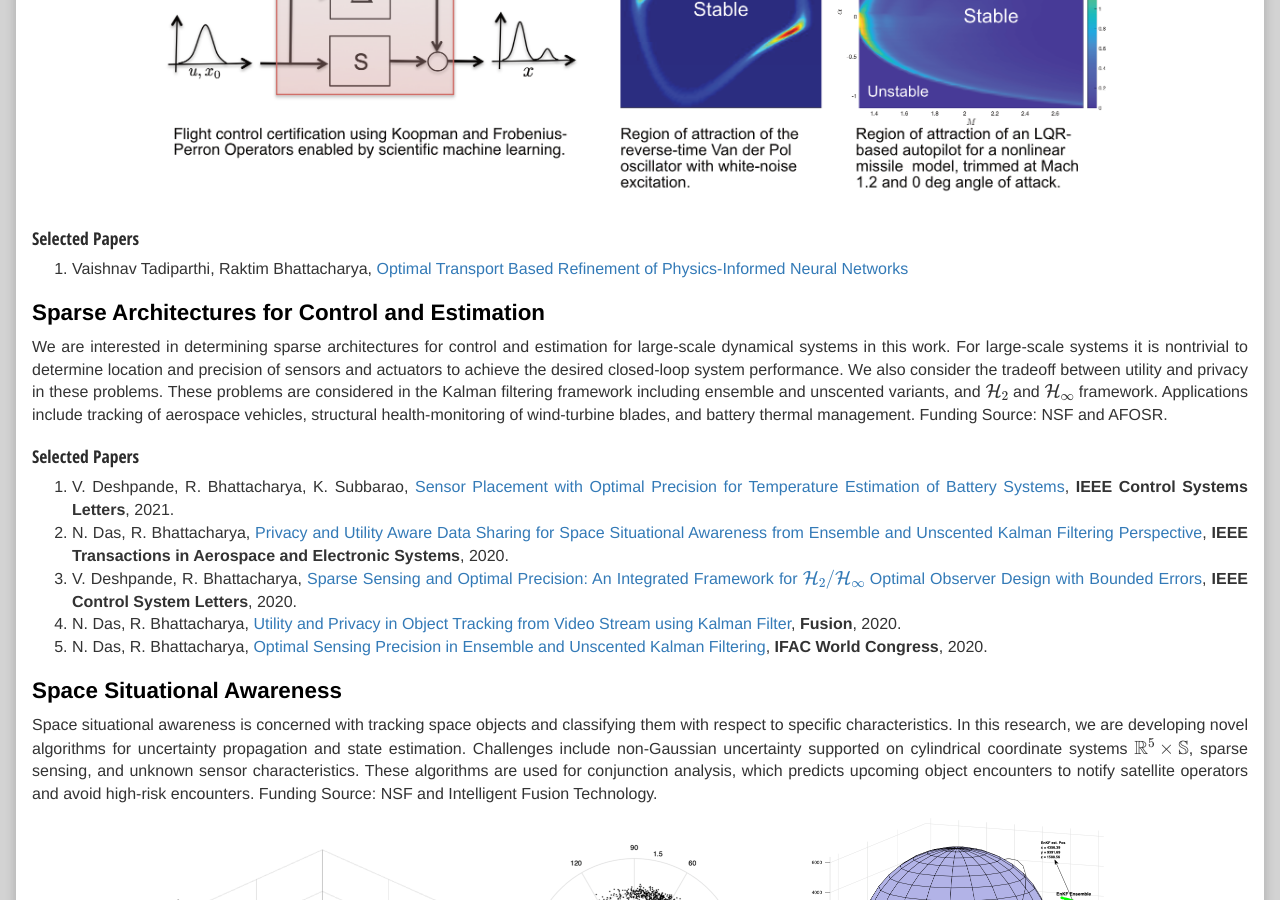
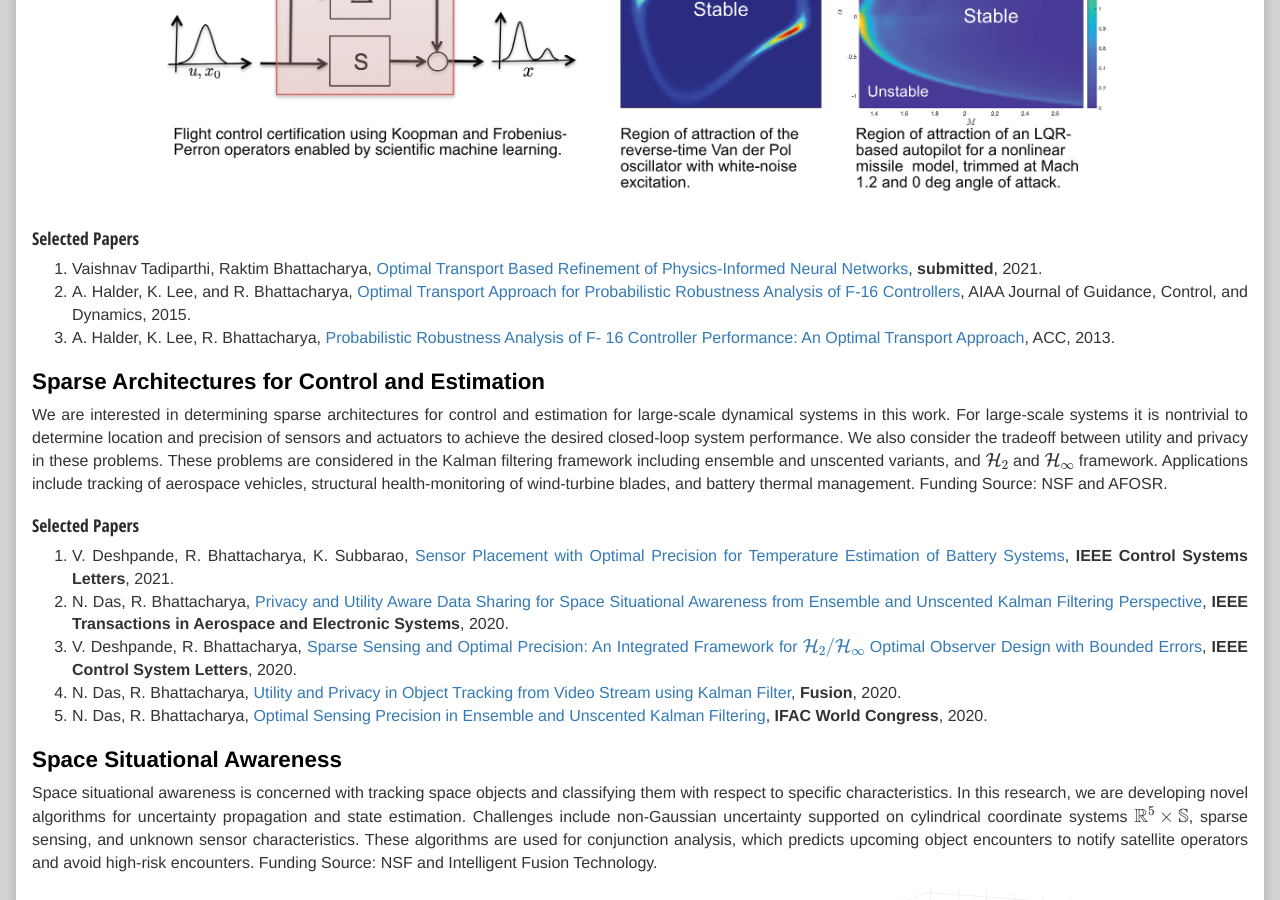
Before and after one commit to isrlab/isrlab.github.io, a Jekyll site: the page built from index.md, in a window 1280 px wide and 900 px high, scrolled down 665 px. Built offline with Jekyll 4.4.1, drawn with Linux system fonts in a browser that asks for light colours; nearby versions of some CDN libraries.

Commit message:
VnV Papers added

```diff
--- a/index.md
+++ b/index.md
@@ -13,9 +13,9 @@ We expect Urban Air Mobility to rely more on autonomy than any other transportat
 <img class="mySlides" src="assets/images/sciml_vnv.png" style="display:block; margin:auto; width:100%;max-width:960px">
 
 ### Selected Papers
-1. Vaishnav Tadiparthi, Raktim Bhattacharya, [Optimal Transport Based Refinement of Physics-Informed Neural Networks](https://arxiv.org/pdf/2105.12307.pdf)
-
-
+1. Vaishnav Tadiparthi, Raktim Bhattacharya, [Optimal Transport Based Refinement of Physics-Informed Neural Networks](https://arxiv.org/pdf/2105.12307.pdf), **submitted**, 2021.
+1. A. Halder, K. Lee, and R. Bhattacharya, [Optimal Transport Approach for Probabilistic Robustness Analysis of F-16 Controllers](https://arc.aiaa.org/doi/10.2514/1.G000386), AIAA Journal of Guidance, Control, and Dynamics, 2015.
+1. A. Halder, K. Lee, R. Bhattacharya, [Probabilistic Robustness Analysis of F- 16 Controller Performance: An Optimal Transport Approach](http://arxiv.org/pdf/1402.0147.pdf), ACC, 2013.
 
 ## Sparse Architectures for Control and Estimation
 
```
Also changed, not shown: assets/images/sciml_vnv.png.
